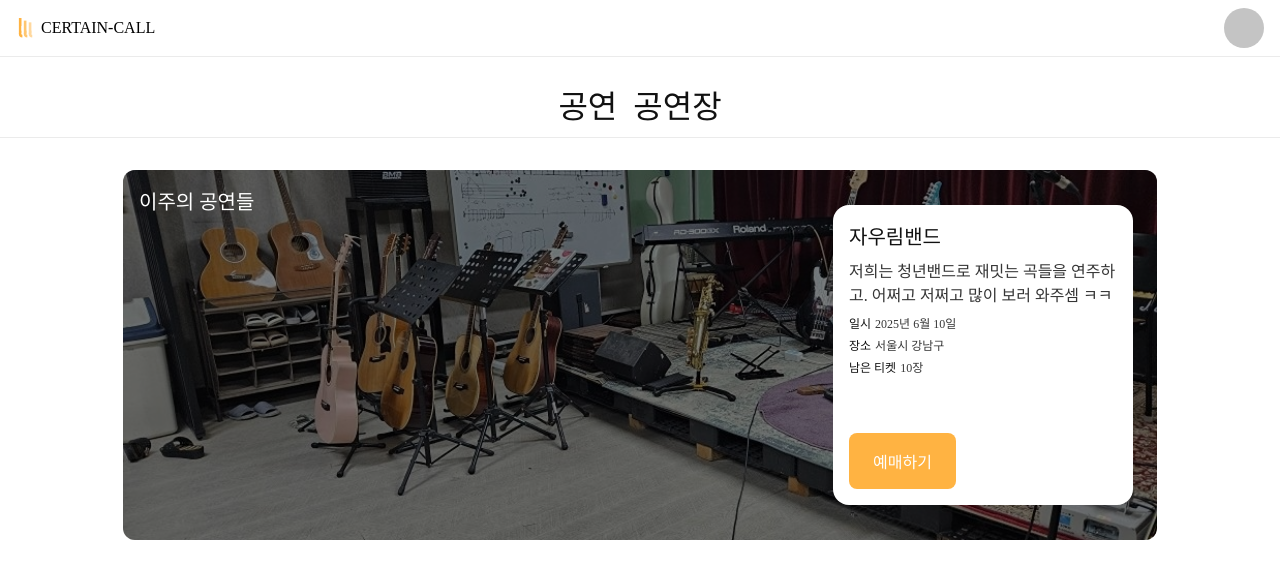
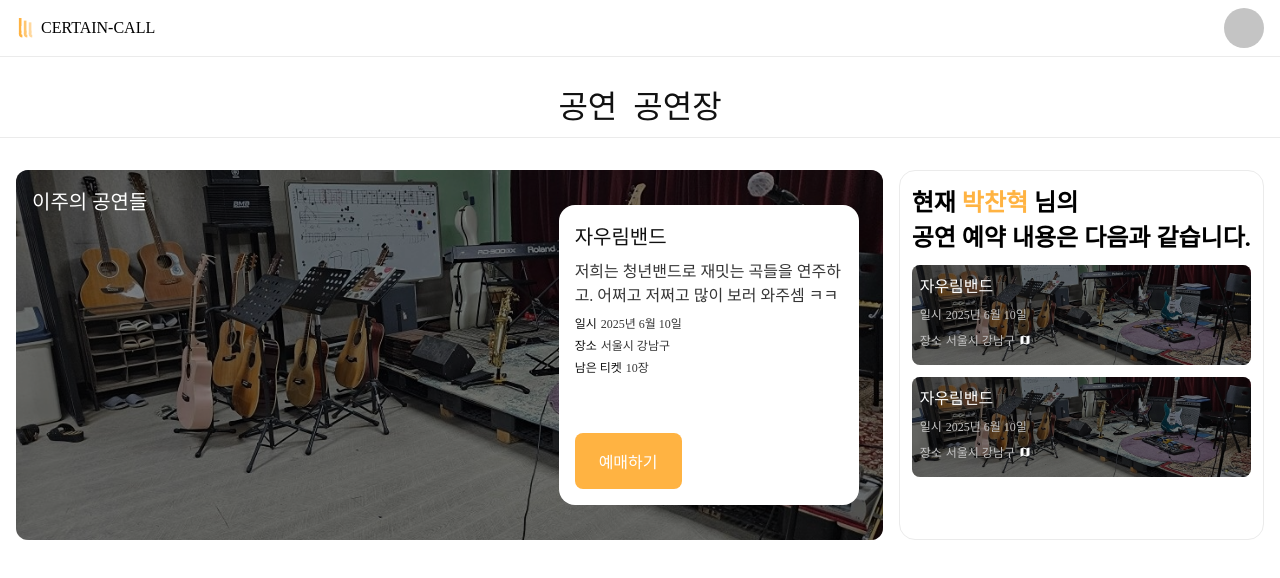
Before and after one commit to server-ticketingproject/frontend, a React (Vite) app: page / in a window 1280 px wide. Shown: the top 578 px of the page. Built offline with nearby package versions, Linux system fonts and the light colour scheme; no server answers; a web font is replaced by a local one.

Commit message:
feat/add myperform

```diff
--- /dev/null
+++ b/src/components/MainPage/Myperforms/card.tsx
@@ -0,0 +1,81 @@
+import { VStack } from "../../VStack";
+import testBandImage from "../../../assets/testBandImage.jpeg";
+import { SPACING } from "../../../styles/spacing";
+import { FONTS } from "../../../styles/fonts";
+import COLORS from "../../../styles/colors";
+import TitleAndText from "../../TitleAndText";
+import { IoMdMap } from "react-icons/io";
+interface MyperformsCardProps {
+    title : string;
+    when : string;
+    where : string;
+}
+export default function MyperformsCard({
+    title,
+    when,
+    where,
+}: MyperformsCardProps) {
+    return (
+        <VStack
+            align="flex-start"
+            justify="flex-start"
+            gap={SPACING.tiny}
+            style={{
+                width : '100%',
+                height : 100,
+                padding : SPACING.tiny,
+                backgroundImage : `url(${testBandImage})`,
+                backgroundSize : "cover",
+                backgroundPosition : "center",
+                borderRadius : SPACING.tiny,
+                position : "relative",
+            }}
+        >
+            <p
+                style={{
+                    fontSize : FONTS.size.body,
+                    fontWeight : FONTS.weight.w5,
+                    color : COLORS.textInvert,
+                    zIndex : 1,
+                }}
+            >{title}</p>
+            <TitleAndText
+                title="일시"
+                titleSize={FONTS.size.small}
+                text={when}
+                textSize={FONTS.size.small}
+                titleColor={COLORS.textFifth}
+                textColor={COLORS.textFifth}
+                gap={SPACING.superTiny}
+                style={{
+                    zIndex : 1,
+                }}
+            />
+            <TitleAndText
+                title="장소"
+                titleSize={FONTS.size.small}
+                text={where}
+                textSize={FONTS.size.small}
+                titleColor={COLORS.textFifth}
+                textColor={COLORS.textFifth}
+                gap={SPACING.superTiny}
+                style={{
+                    zIndex : 1,
+                }}
+                icon={<IoMdMap size={12} color={COLORS.textInvert}/>}
+            />
+            <div
+                style={{
+                    position : "absolute",
+                    top : 0,
+                    left : 0,
+                    width : "100%",
+                    height : "100%",
+                    backgroundColor : "rgba(0, 0, 0, 0.5)",
+                    zIndex : 0,
+                    borderRadius : SPACING.tiny,
+                }}
+            />
+        </VStack>
+    );
+}
--- /dev/null
+++ b/src/components/MainPage/Myperforms/layout.tsx
@@ -0,0 +1,42 @@
+import { VStack } from "../../VStack";
+import { SPACING } from "../../../styles/spacing";
+import COLORS from "../../../styles/colors";
+import MyperformsCard from "./card";
+import { FONTS } from "../../../styles/fonts";
+
+export default function MyperformsLayout() {
+    return (
+        <VStack
+            align="flex-start"
+            justify="flex-start"
+            gap={SPACING.small}
+            style={{
+                width : 370,
+                height : 370,
+                padding : SPACING.small,
+                backgroundColor : COLORS.textInvert,
+                border : `1px solid ${COLORS.border}`,
+                borderRadius : SPACING.medium,
+            }}
+        >
+            <>
+                <p
+                    style={{
+                        fontWeight : FONTS.weight.w7,
+                        fontSize : FONTS.size.head,
+                    }}
+                >현재 <span style={{ color: COLORS.brandPrimary }}>박찬혁</span> 님의 <br />공연 예약 내용은 다음과 같습니다.</p>
+            </>
+            <MyperformsCard
+                title="자우림밴드"
+                when="2025년 6월 10일"
+                where="서울시 강남구"
+            />
+            <MyperformsCard
+                title="자우림밴드"
+                when="2025년 6월 10일"
+                where="서울시 강남구"
+            />
+        </VStack>
+    );
+}
--- a/src/components/MainPage/weekPerformCard/layout.tsx
+++ b/src/components/MainPage/weekPerformCard/layout.tsx
@@ -9,7 +9,7 @@ export default function WeekPerformCardLayout() {
         <VStack
             style={{
                 position : "relative",
-                width : "1034px",
+                width : "calc(100% - 370px)",
                 height : "370px",
                 padding : `${SPACING.medium}px`,
                 backgroundImage : `url(${testBandImage})`,
--- a/src/components/TitleAndText/index.tsx
+++ b/src/components/TitleAndText/index.tsx
@@ -4,26 +4,32 @@ import { HStack } from "../HStack";
 interface TitleAndTextProps {
     title : string;
     titleSize : number;
+    titleColor ?: string;
     text : string;
     textSize : number;
+    textColor ?: string;
     gap : number;
     width ?: string;
     icon? : React.ReactNode;
+    style ?: any;
 }
 
 export default function TitleAndText({
     title,
     titleSize,
+    titleColor,
     text,
     textSize,
+    textColor,
     gap,
     icon,
     width,
+    style,
 }: TitleAndTextProps) {
     return (
-        <HStack gap={gap} align="center" justify="flex-start" style={{ width: width }}>
-            <p style={{ fontSize: titleSize , fontWeight: 500, color : COLORS.textPrimary}}>{title}</p>
-            <p style={{ fontSize: textSize , fontWeight: 200, color: COLORS.textSecond}}>{text}</p>
+        <HStack gap={gap} align="center" justify="flex-start" style={{ width: width, ...style }}>
+            <p style={{ fontSize: titleSize , fontWeight: 500, color : titleColor ? titleColor : COLORS.textPrimary}}>{title}</p>
+            <p style={{ fontSize: textSize , fontWeight: 200, color: textColor ? textColor : COLORS.textSecond}}>{text}</p>
             {icon}
         </HStack>
     );
--- a/src/pages/MainPage/index.tsx
+++ b/src/pages/MainPage/index.tsx
@@ -4,6 +4,7 @@ import { SPACING } from "../../styles/spacing";
 import SelectHeader from "../../components/MainPage/selectHeader";
 import { HStack } from "../../components/HStack";
 import WeekPerformCardLayout from "../../components/MainPage/weekPerformCard/layout";
+import MyperformsLayout from "../../components/MainPage/Myperforms/layout";
 
 export default function MainPage() {
     return (
@@ -28,6 +29,7 @@ export default function MainPage() {
                 }}
             >
                <WeekPerformCardLayout />
+               <MyperformsLayout />
             </HStack>
         </VStack>
     );
```
